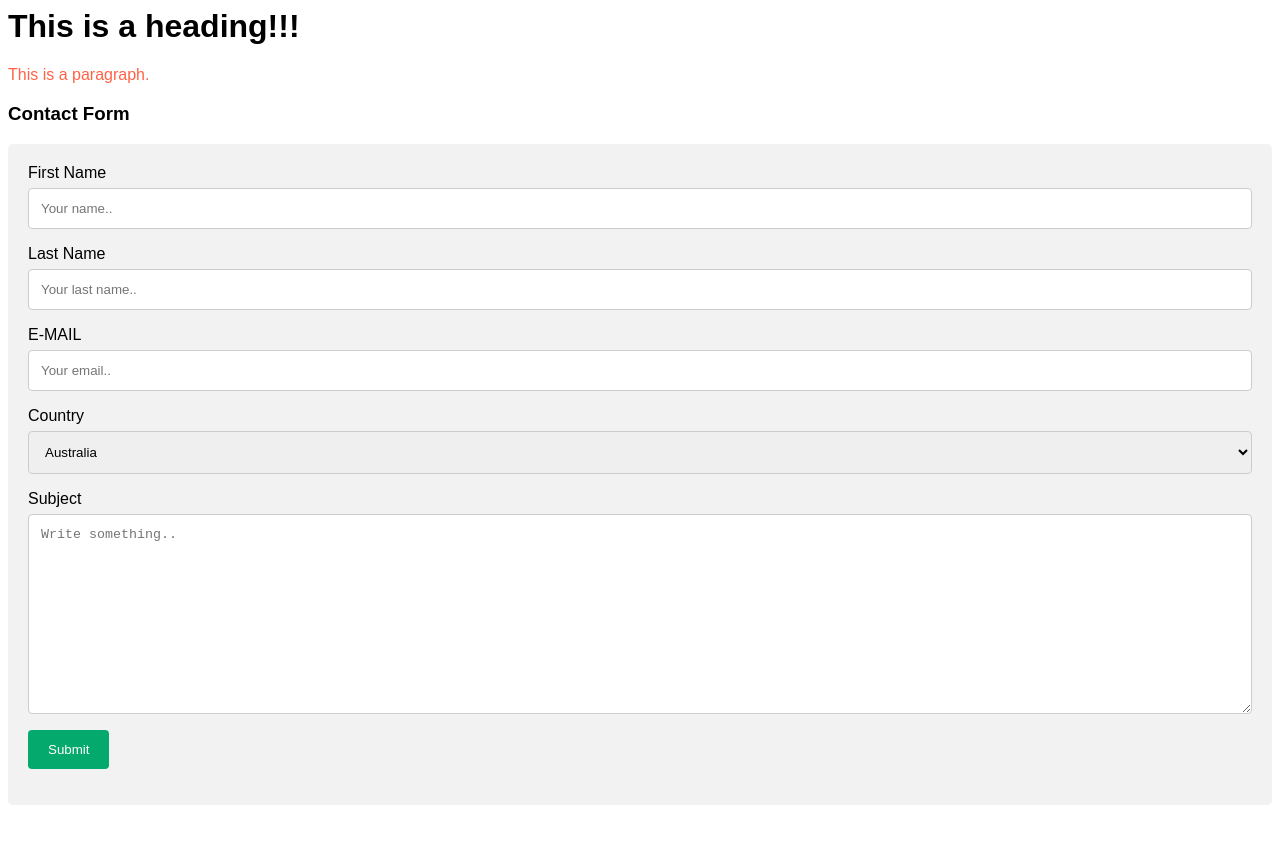
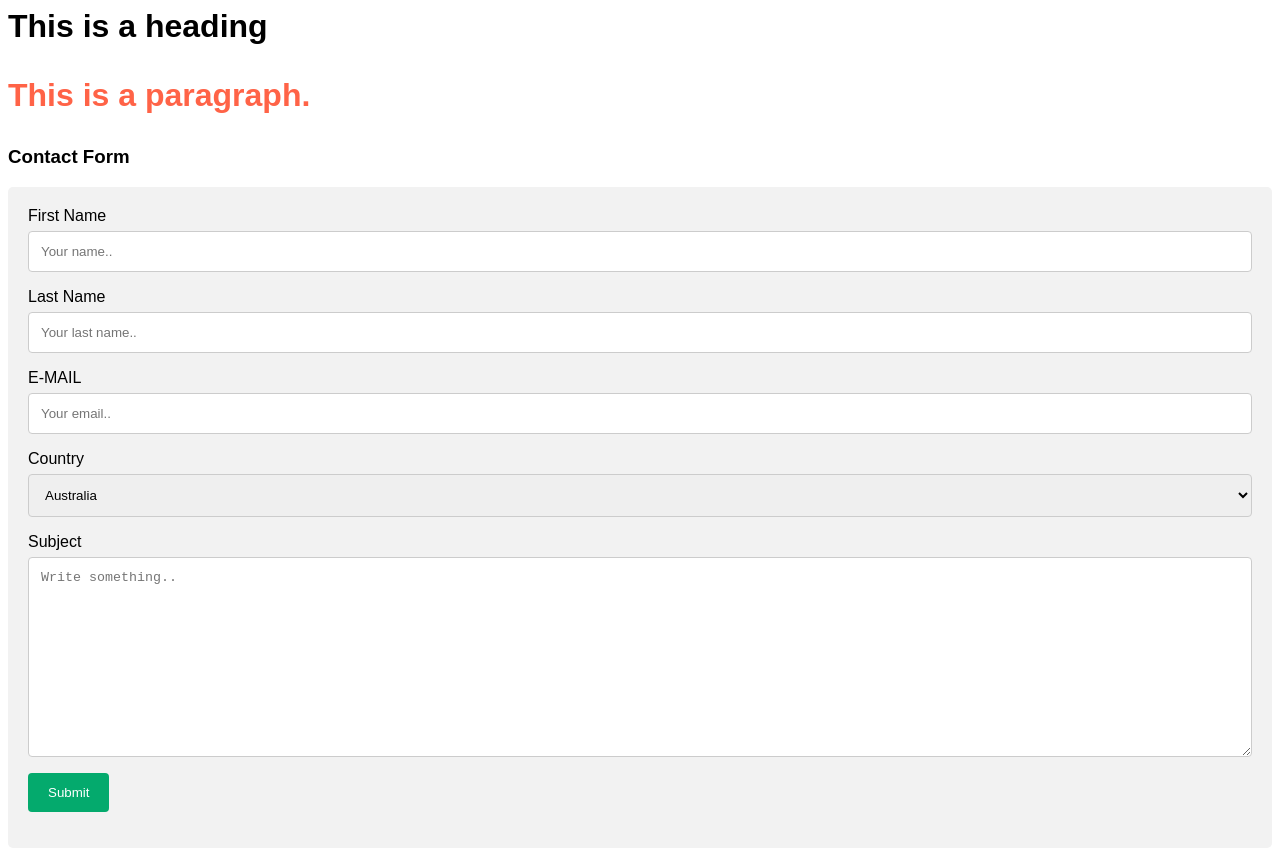
Before and after one commit to Srimutu/samplewebpage, a plain HTML site: page index.html in a window 1280 px wide. Before the commit the page ends 813 px from the top, so only its background shows below. Drawn offline with Linux system fonts and the light colour scheme.

Commit message:
Update index.html

```diff
--- a/index.html
+++ b/index.html
@@ -50,7 +50,7 @@ input[type=submit]:hover {
 	</head>
 
 	<body>
-		<h1>This is a heading!!!</h1>
+		<h1>This is a heading<h1>
 		<p style="color:Tomato;">This is a paragraph.</p>
 		<!--marquee> <p style="color:DodgerBlue;">Lets start rolling </p></marquee-->
 		<h3>Contact Form</h3>
```
